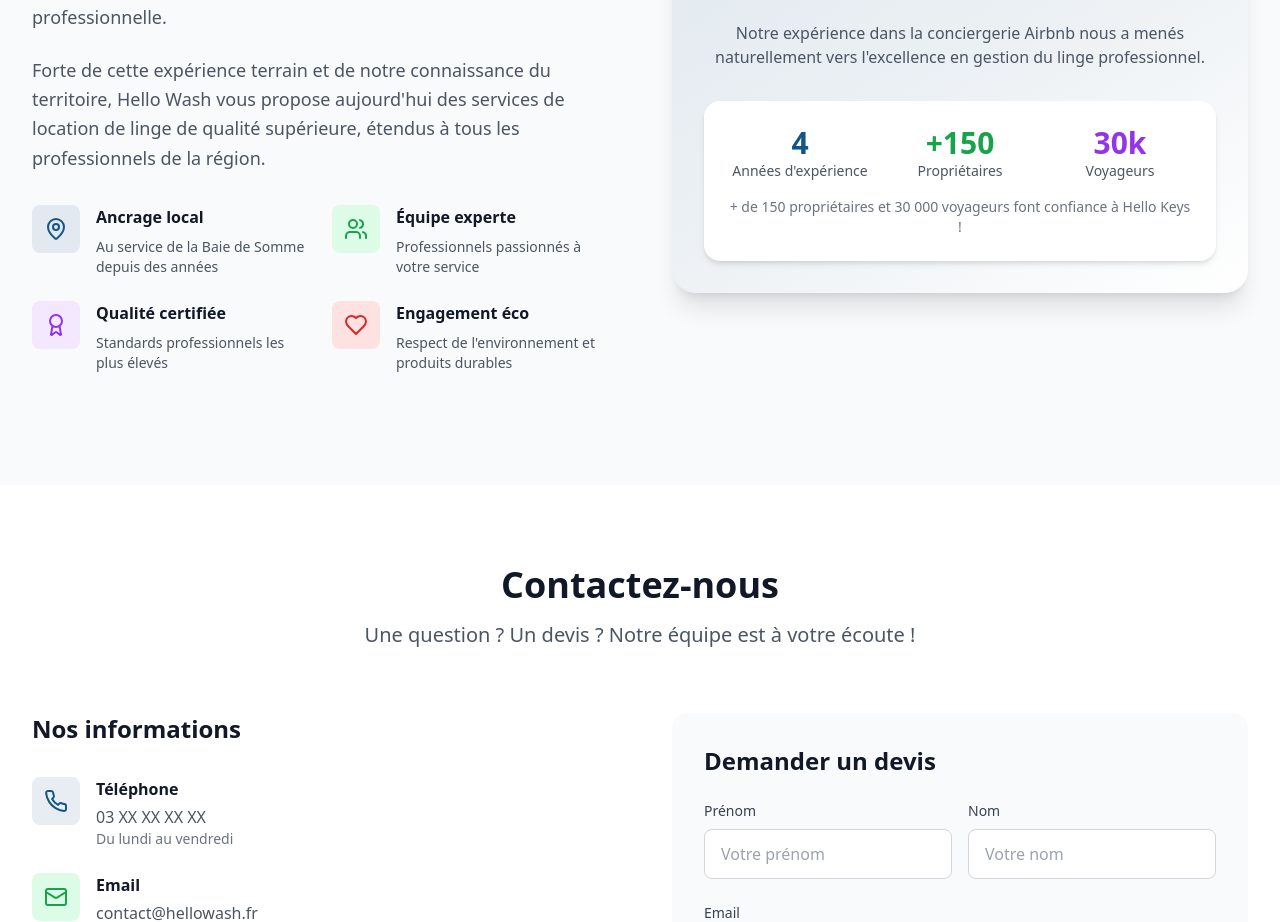
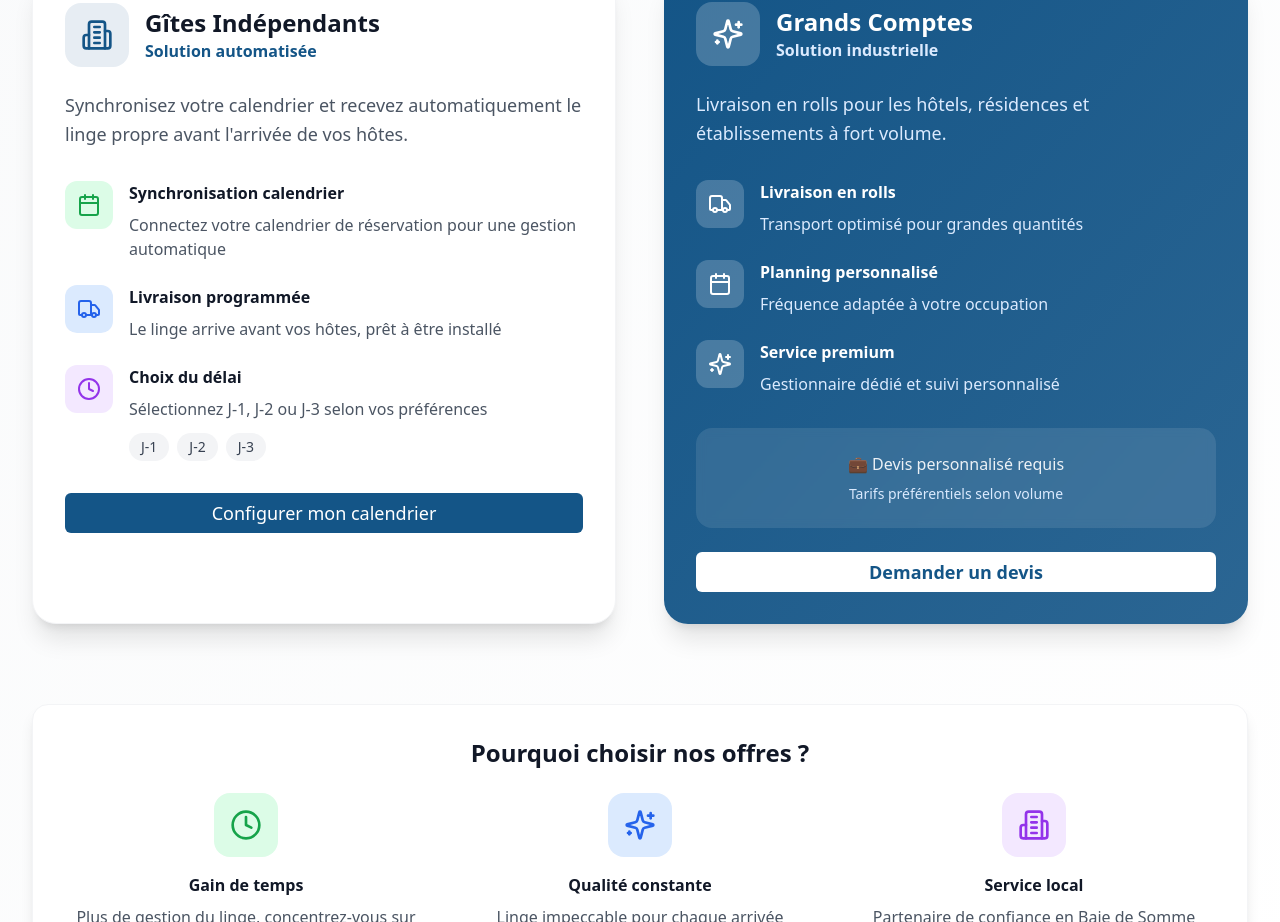
Before and after one commit to Thomasleroy80550/somme-wash-locale, a React (Vite) app: page / in a window 1280 px wide. Shown: the part 2210-3132 px from the top of the page. Built offline with nearby package versions, Linux system fonts and the light colour scheme.

Commit message:
Add offer section
Implement an offer section with specific offers for independent gites and large accounts.

```diff
--- /dev/null
+++ b/src/components/Offers.tsx
@@ -0,0 +1,187 @@
+
+import { Calendar, Truck, Building2, Clock, Sparkles } from 'lucide-react';
+import { Button } from '@/components/ui/button';
+
+const Offers = () => {
+  const scrollToContact = () => {
+    const contactSection = document.getElementById('contact');
+    if (contactSection) {
+      contactSection.scrollIntoView({ behavior: 'smooth' });
+    }
+  };
+
+  return (
+    <section id="offres" className="py-20 bg-gradient-to-br from-gray-50 to-white">
+      <div className="max-w-7xl mx-auto px-4 sm:px-6 lg:px-8">
+        <div className="text-center mb-16">
+          <h2 className="text-4xl font-bold text-gray-900 mb-4">Nos Offres sur Mesure</h2>
+          <p className="text-xl text-gray-600 max-w-3xl mx-auto">
+            Des solutions adaptées à chaque type d'hébergement dans la Baie de Somme
+          </p>
+        </div>
+
+        <div className="grid lg:grid-cols-2 gap-12">
+          {/* Offre Gîtes Indépendants */}
+          <div className="bg-white rounded-3xl p-8 shadow-xl hover:shadow-2xl transition-all duration-300 border border-gray-100">
+            <div className="flex items-center mb-6">
+              <div className="flex items-center justify-center w-16 h-16 bg-[#145587]/10 rounded-2xl mr-4">
+                <Building2 className="h-8 w-8 text-[#145587]" />
+              </div>
+              <div>
+                <h3 className="text-2xl font-bold text-gray-900">Gîtes Indépendants</h3>
+                <p className="text-[#145587] font-semibold">Solution automatisée</p>
+              </div>
+            </div>
+
+            <p className="text-gray-600 mb-8 text-lg leading-relaxed">
+              Synchronisez votre calendrier et recevez automatiquement le linge propre avant l'arrivée de vos hôtes.
+            </p>
+
+            <div className="space-y-6 mb-8">
+              <div className="flex items-start">
+                <div className="flex items-center justify-center w-12 h-12 bg-green-100 rounded-xl mr-4 flex-shrink-0">
+                  <Calendar className="h-6 w-6 text-green-600" />
+                </div>
+                <div>
+                  <h4 className="font-semibold text-gray-900 mb-2">Synchronisation calendrier</h4>
+                  <p className="text-gray-600">Connectez votre calendrier de réservation pour une gestion automatique</p>
+                </div>
+              </div>
+
+              <div className="flex items-start">
+                <div className="flex items-center justify-center w-12 h-12 bg-blue-100 rounded-xl mr-4 flex-shrink-0">
+                  <Truck className="h-6 w-6 text-blue-600" />
+                </div>
+                <div>
+                  <h4 className="font-semibold text-gray-900 mb-2">Livraison programmée</h4>
+                  <p className="text-gray-600">Le linge arrive avant vos hôtes, prêt à être installé</p>
+                </div>
+              </div>
+
+              <div className="flex items-start">
+                <div className="flex items-center justify-center w-12 h-12 bg-purple-100 rounded-xl mr-4 flex-shrink-0">
+                  <Clock className="h-6 w-6 text-purple-600" />
+                </div>
+                <div>
+                  <h4 className="font-semibold text-gray-900 mb-2">Choix du délai</h4>
+                  <p className="text-gray-600">Sélectionnez J-1, J-2 ou J-3 selon vos préférences</p>
+                  <div className="flex gap-2 mt-3">
+                    <span className="bg-gray-100 text-gray-700 px-3 py-1 rounded-full text-sm font-medium">J-1</span>
+                    <span className="bg-gray-100 text-gray-700 px-3 py-1 rounded-full text-sm font-medium">J-2</span>
+                    <span className="bg-gray-100 text-gray-700 px-3 py-1 rounded-full text-sm font-medium">J-3</span>
+                  </div>
+                </div>
+              </div>
+            </div>
+
+            <Button
+              onClick={scrollToContact}
+              className="w-full bg-[#145587] hover:bg-[#145587]/90 text-white py-3 text-lg"
+            >
+              Configurer mon calendrier
+            </Button>
+          </div>
+
+          {/* Offre Grands Comptes */}
+          <div className="bg-gradient-to-br from-[#145587] to-[#145587]/90 rounded-3xl p-8 shadow-xl hover:shadow-2xl transition-all duration-300 text-white">
+            <div className="flex items-center mb-6">
+              <div className="flex items-center justify-center w-16 h-16 bg-white/20 rounded-2xl mr-4">
+                <Sparkles className="h-8 w-8 text-white" />
+              </div>
+              <div>
+                <h3 className="text-2xl font-bold">Grands Comptes</h3>
+                <p className="text-blue-100 font-semibold">Solution industrielle</p>
+              </div>
+            </div>
+
+            <p className="text-blue-100 mb-8 text-lg leading-relaxed">
+              Livraison en rolls pour les hôtels, résidences et établissements à fort volume.
+            </p>
+
+            <div className="space-y-6 mb-8">
+              <div className="flex items-start">
+                <div className="flex items-center justify-center w-12 h-12 bg-white/20 rounded-xl mr-4 flex-shrink-0">
+                  <Truck className="h-6 w-6 text-white" />
+                </div>
+                <div>
+                  <h4 className="font-semibold mb-2">Livraison en rolls</h4>
+                  <p className="text-blue-100">Transport optimisé pour grandes quantités</p>
+                </div>
+              </div>
+
+              <div className="flex items-start">
+                <div className="flex items-center justify-center w-12 h-12 bg-white/20 rounded-xl mr-4 flex-shrink-0">
+                  <Calendar className="h-6 w-6 text-white" />
+                </div>
+                <div>
+                  <h4 className="font-semibold mb-2">Planning personnalisé</h4>
+                  <p className="text-blue-100">Fréquence adaptée à votre occupation</p>
+                </div>
+              </div>
+
+              <div className="flex items-start">
+                <div className="flex items-center justify-center w-12 h-12 bg-white/20 rounded-xl mr-4 flex-shrink-0">
+                  <Sparkles className="h-6 w-6 text-white" />
+                </div>
+                <div>
+                  <h4 className="font-semibold mb-2">Service premium</h4>
+                  <p className="text-blue-100">Gestionnaire dédié et suivi personnalisé</p>
+                </div>
+              </div>
+            </div>
+
+            <div className="bg-white/10 backdrop-blur-sm rounded-2xl p-6 mb-6">
+              <p className="text-white/90 text-center font-medium">
+                💼 Devis personnalisé requis
+              </p>
+              <p className="text-blue-100 text-center text-sm mt-2">
+                Tarifs préférentiels selon volume
+              </p>
+            </div>
+
+            <Button
+              onClick={scrollToContact}
+              className="w-full bg-white text-[#145587] hover:bg-gray-100 py-3 text-lg font-semibold"
+            >
+              Demander un devis
+            </Button>
+          </div>
+        </div>
+
+        {/* Section avantages */}
+        <div className="mt-20 text-center">
+          <div className="bg-white rounded-2xl p-8 shadow-lg border border-gray-100">
+            <h3 className="text-2xl font-bold text-gray-900 mb-6">Pourquoi choisir nos offres ?</h3>
+            <div className="grid md:grid-cols-3 gap-8">
+              <div className="text-center">
+                <div className="flex items-center justify-center w-16 h-16 bg-green-100 rounded-2xl mx-auto mb-4">
+                  <Clock className="h-8 w-8 text-green-600" />
+                </div>
+                <h4 className="font-semibold text-gray-900 mb-2">Gain de temps</h4>
+                <p className="text-gray-600">Plus de gestion du linge, concentrez-vous sur vos hôtes</p>
+              </div>
+
+              <div className="text-center">
+                <div className="flex items-center justify-center w-16 h-16 bg-blue-100 rounded-2xl mx-auto mb-4">
+                  <Sparkles className="h-8 w-8 text-blue-600" />
+                </div>
+                <h4 className="font-semibold text-gray-900 mb-2">Qualité constante</h4>
+                <p className="text-gray-600">Linge impeccable pour chaque arrivée</p>
+              </div>
+
+              <div className="text-center">
+                <div className="flex items-center justify-center w-16 h-16 bg-purple-100 rounded-2xl mx-auto mb-4">
+                  <Building2 className="h-8 w-8 text-purple-600" />
+                </div>
+                <h4 className="font-semibold text-gray-900 mb-2">Service local</h4>
+                <p className="text-gray-600">Partenaire de confiance en Baie de Somme</p>
+              </div>
+            </div>
+          </div>
+        </div>
+      </div>
+    </section>
+  );
+};
+
+export default Offers;
--- a/src/pages/Index.tsx
+++ b/src/pages/Index.tsx
@@ -2,6 +2,7 @@
 import Header from '../components/Header';
 import Hero from '../components/Hero';
 import Services from '../components/Services';
+import Offers from '../components/Offers';
 import About from '../components/About';
 import Contact from '../components/Contact';
 import Footer from '../components/Footer';
@@ -12,6 +13,7 @@ const Index = () => {
       <Header />
       <Hero />
       <Services />
+      <Offers />
       <About />
       <Contact />
       <Footer />
```
